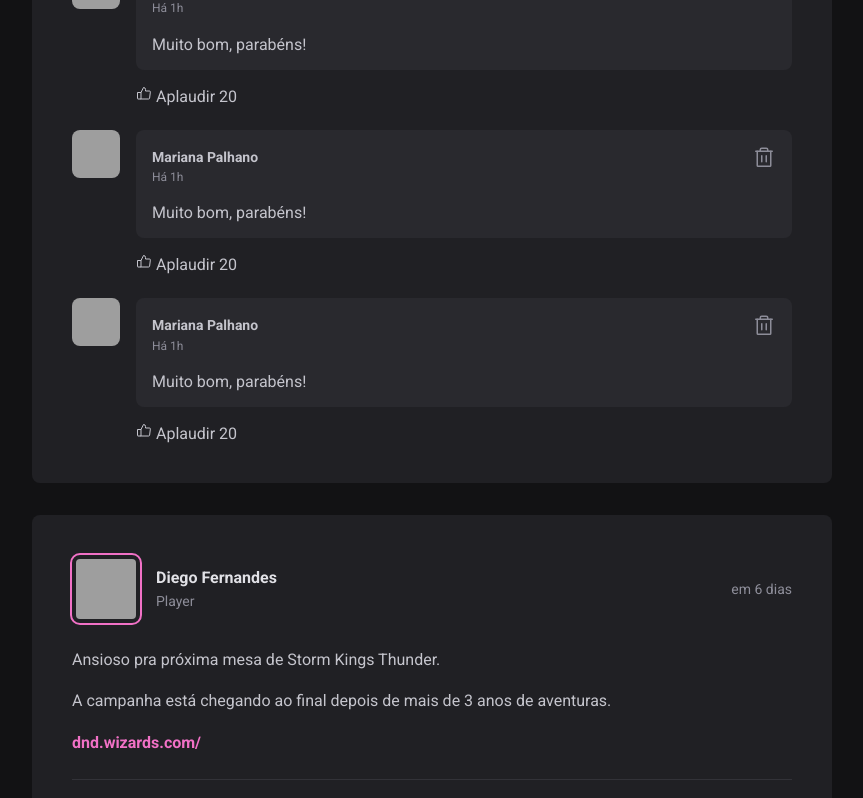
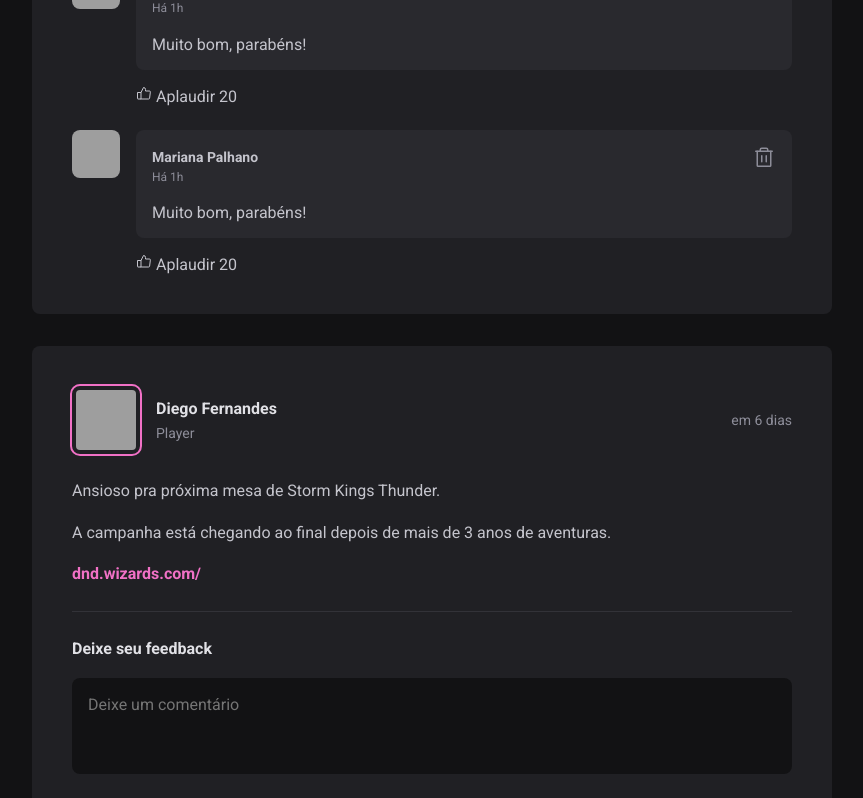
Before and after one commit to marianapalhano/react, a React (Vite) app in the folder p01-socialmedia-feed/: page / in a window 1280 px wide. Shown: the part 632-1430 px from the top of the page, without its empty margins (352-1215 px from the left). Built offline with nearby package versions, Linux system fonts and the light colour scheme; grey boxes are pictures that could not be loaded.

Commit message:
feat(p01-socialmedia-feed): updates page on new comment

```diff
--- a/p01-socialmedia-feed/src/components/Post.jsx
+++ b/p01-socialmedia-feed/src/components/Post.jsx
@@ -1,5 +1,6 @@
 import { format, formatDistanceToNow } from 'date-fns';
 import ptBR from 'date-fns/locale/pt-BR';
+import { useState } from 'react';
 
 import { Avatar } from './Avatar';
 import { Comment } from './Comment';
@@ -7,8 +8,13 @@
 import styles from './Post.module.css';
 
 export function Post({ author, content, publishedAt }) {
-    const publishedAtFormatted = format(publishedAt, "d 'de' LLLL 'às' HH:mm'h'", { locale: ptBR });
+    const publishedAtFormatted = format(publishedAt, "d 'de' LLLL 'às' HH:mm'h'", { locale: ptBR })
     const publishedAtRelativeToNow = formatDistanceToNow(publishedAt, { locale: ptBR, addSuffix: true })
+    const [comments, setComments] = useState([1, 2])
+    function createComment(evt) {
+        evt.preventDefault()
+        setComments([...comments, comments.length + 1])
+    }
 
     return(
         <article className={styles.post}>
@@ -34,7 +40,7 @@
                 }
             </div>
 
-            <form className={styles.commentForm}>
+            <form onSubmit={createComment} className={styles.commentForm}>
                 <strong>Deixe seu feedback</strong>
                 <textarea placeholder='Deixe um comentário' />
                 <footer>
@@ -43,9 +49,9 @@
             </form>
 
             <div className={styles.commentList}>
-                <Comment />
-                <Comment />
-                <Comment />
+                {comments.map(comment => {
+                    return <Comment />
+                })}
             </div>
         </article>
     )
```
